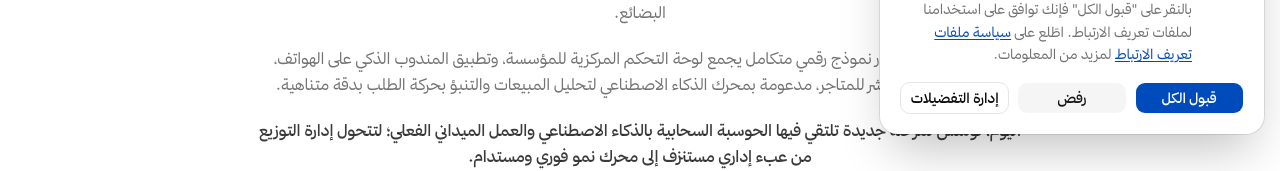
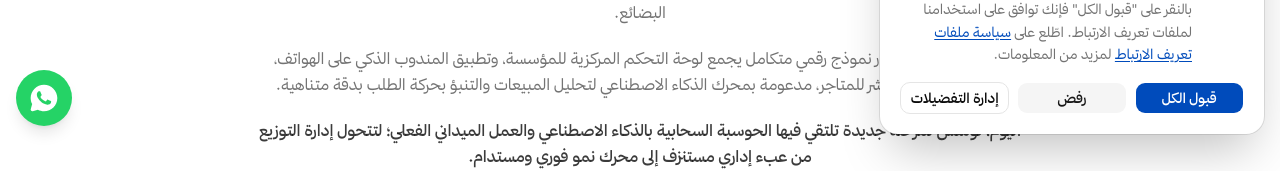
Before and after one commit to TredroSyr/tredro, a Next.js app: page /about in a window 1280 px wide. Shown: the part 650-821 px from the top of the page. Built offline with nearby package versions, Linux system fonts and the light colour scheme.

Commit message:
feat: add WhatsApp button component for direct communication

```diff
--- a/app/layout.tsx
+++ b/app/layout.tsx
@@ -5,6 +5,7 @@ import { thmanyahSans } from "@/lib/fonts";
 import { Header } from "@/components/header";
 import Footer from "@/components/footer";
 import { CookieConsent } from "@/components/cookie-consent";
+import { WhatsappButton } from "@/components/whatsapp-button";
 import { GoogleAnalyticsGate } from "@/components/google-analytics-gate";
 import "leaflet/dist/leaflet.css";
 
@@ -245,6 +246,7 @@ export default function RootLayout({ children }: LayoutProps<"/">) {
           }}
         />
         <Footer />
+        <WhatsappButton />
         <CookieConsent />
       </body>
       <GoogleAnalyticsGate gaId="G-VV38CYJH53" />
--- /dev/null
+++ b/components/whatsapp-button.tsx
@@ -0,0 +1,27 @@
+import { WhatsappFilled } from "@/assets/icons/whatsapp_filled";
+
+const WHATSAPP_NUMBER = (
+  process.env.NEXT_PUBLIC_WHATSAPP_NUMBER ?? "+963939537334"
+).replace(/\D/g, "");
+const WHATSAPP_MESSAGE = "مرحباً، أرغب بالاستفسار عن منصة Tredro";
+
+export function WhatsappButton() {
+  if (!WHATSAPP_NUMBER) return null;
+
+  const href = `https://wa.me/${WHATSAPP_NUMBER}?text=${encodeURIComponent(WHATSAPP_MESSAGE)}`;
+
+  return (
+    <a
+      href={href}
+      target="_blank"
+      rel="noopener noreferrer"
+      aria-label="تواصل معنا عبر واتساب"
+      className="group fixed bottom-4 end-4 z-40 flex h-14 items-center justify-center rounded-full bg-[#25D366] px-3 text-white shadow-lg transition-all hover:bg-[#1ebe5a] hover:shadow-xl focus-visible:outline-2 focus-visible:outline-offset-2 focus-visible:outline-[#25D366] sm:bottom-6 sm:inset-e-6"
+    >
+      <WhatsappFilled className="size-8 shrink-0" aria-hidden="true" />
+      <span className="hidden max-w-0 overflow-hidden whitespace-nowrap text-sm font-semibold opacity-0 transition-all duration-200 group-hover:ms-2 group-hover:me-1 group-hover:max-w-40 group-hover:opacity-100 group-focus-visible:ms-2 group-focus-visible:me-1 group-focus-visible:max-w-40 group-focus-visible:opacity-100 sm:inline">
+        تواصل معنا
+      </span>
+    </a>
+  );
+}
```
